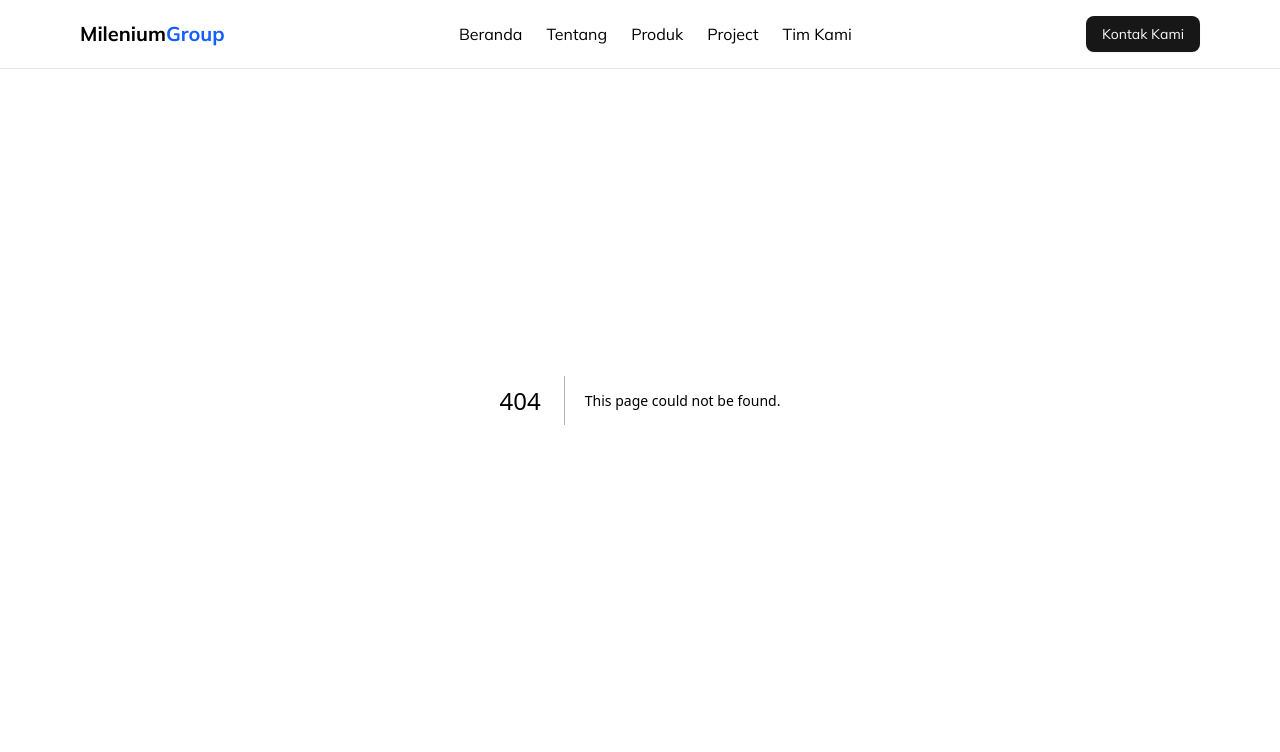
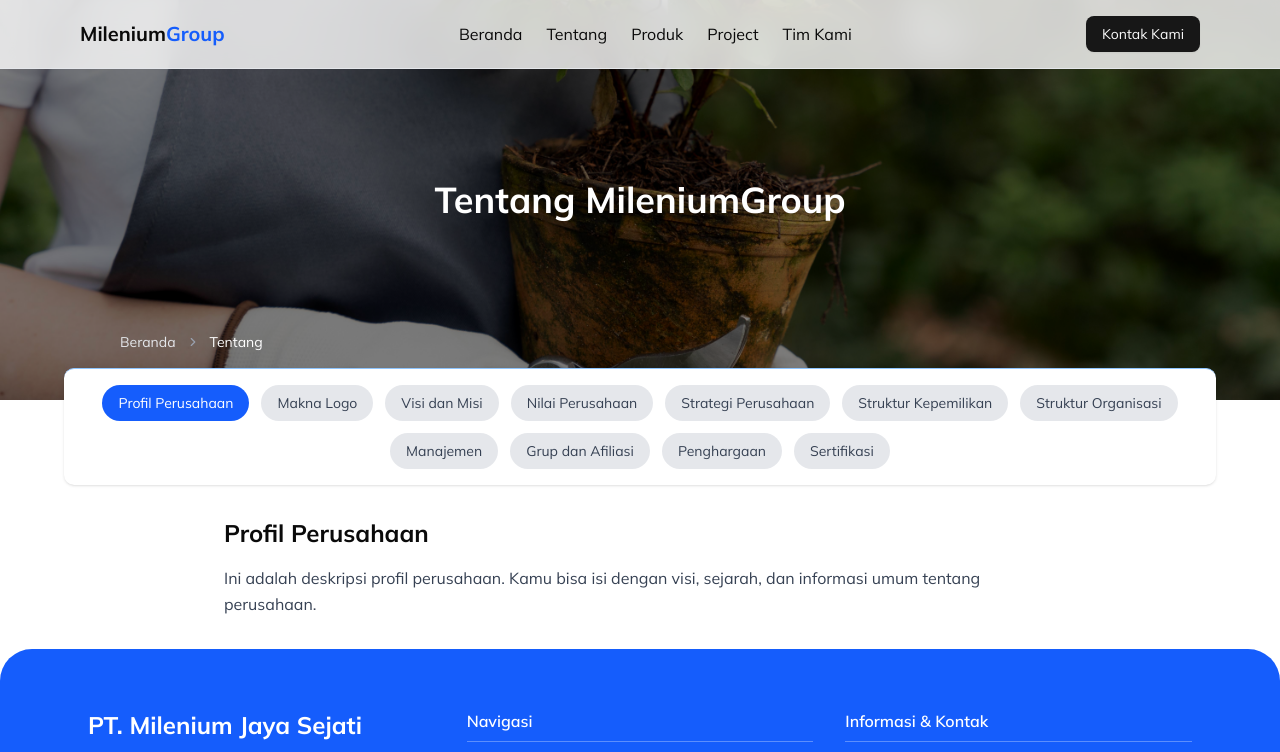
Before and after one commit to ezarwiratama/mileniumgroup, a Next.js app: page /tentang in a window 1280 px wide. Before the commit this address had no page. Shown: the top 752 px of the page. Built offline with nearby package versions, Linux system fonts and the light colour scheme.

Commit message:
add breadcrumb, add pages tentang

```diff
--- /dev/null
+++ b/src/app/tentang/page.js
@@ -0,0 +1,115 @@
+"use client";
+
+import { useState } from "react";
+import {
+  Breadcrumb,
+  BreadcrumbItem,
+  BreadcrumbLink,
+  BreadcrumbList,
+  BreadcrumbPage,
+  BreadcrumbSeparator,
+} from "@/components/ui/breadcrumb";
+
+export default function TentangPage() {
+  const [activeTab, setActiveTab] = useState("profil");
+
+  const tabs = [
+    { key: "profil", label: "Profil Perusahaan" },
+    { key: "logo", label: "Makna Logo" },
+    { key: "visi", label: "Visi dan Misi" },
+    { key: "nilai", label: "Nilai Perusahaan" },
+    { key: "strategi", label: "Strategi Perusahaan" },
+    { key: "kepemilikan", label: "Struktur Kepemilikan" },
+    { key: "organisasi", label: "Struktur Organisasi" },
+    { key: "manajemen", label: "Manajemen" },
+    { key: "afiliasi", label: "Grup dan Afiliasi" },
+    { key: "penghargaan", label: "Penghargaan" },
+    { key: "sertifikasi", label: "Sertifikasi" },
+  ];
+
+  return (
+    <main>
+      {/* Hero Section */}
+      <section
+        className="h-[50vh] flex items-center justify-center bg-cover bg-center relative px-6"
+        style={{ backgroundImage: "url('/bg-hero.jpg')" }}
+      >
+        <div className="absolute inset-0 bg-black/50"></div>
+
+        {/* Judul di tengah */}
+        <h1 className="relative z-10 text-4xl font-bold text-white">
+          Tentang MileniumGroup
+        </h1>
+
+        {/* Breadcrumb di kiri bawah */}
+        <div className="absolute bottom-12 left-30 z-10">
+          <Breadcrumb>
+            <BreadcrumbList className="text-sm text-gray-200">
+              <BreadcrumbItem>
+                <BreadcrumbLink href="/" className="hover:underline hover:text-blue-400">
+                  Beranda
+                </BreadcrumbLink>
+              </BreadcrumbItem>
+              <BreadcrumbSeparator className="text-gray-400" />
+              <BreadcrumbItem>
+                <BreadcrumbPage className="text-white">Tentang</BreadcrumbPage>
+              </BreadcrumbItem>
+            </BreadcrumbList>
+          </Breadcrumb>
+        </div>
+      </section>
+
+      {/* Tabs Section */}
+      <section className="-mt-8 relative z-20">
+        <div className="bg-white py-4 px-6 flex flex-wrap gap-3 justify-center rounded-lg max-w-6xl mx-auto shadow border-t border-blue-300">
+          {tabs.map((tab) => (
+            <button
+              key={tab.key}
+              onClick={() => setActiveTab(tab.key)}
+              className={`px-4 py-2 rounded-full text-sm font-medium transition ${
+                activeTab === tab.key
+                  ? "bg-blue-600 text-white"
+                  : "bg-gray-200 text-gray-700 hover:bg-gray-300"
+              }`}
+            >
+              {tab.label}
+            </button>
+          ))}
+        </div>
+      </section>
+
+      {/* Content Section */}
+      <section className="p-8 max-w-4xl mx-auto">
+        {activeTab === "profil" && (
+          <div>
+            <h2 className="text-2xl font-bold mb-4">Profil Perusahaan</h2>
+            <p className="text-gray-700 leading-relaxed">
+              Ini adalah deskripsi profil perusahaan. Kamu bisa isi dengan visi,
+              sejarah, dan informasi umum tentang perusahaan.
+            </p>
+          </div>
+        )}
+
+        {activeTab === "logo" && (
+          <div>
+            <h2 className="text-2xl font-bold mb-4">Makna Logo</h2>
+            <p className="text-gray-700 leading-relaxed">
+              Deskripsikan makna logo di sini.
+            </p>
+          </div>
+        )}
+
+        {activeTab === "visi" && (
+          <div>
+            <h2 className="text-2xl font-bold mb-4">Visi dan Misi</h2>
+            <p className="text-gray-700 leading-relaxed">
+              Visi: Menjadi perusahaan terdepan ...
+              <br />
+              Misi: Memberikan layanan terbaik ...
+            </p>
+          </div>
+        )}
+      </section>
+    </main>
+  );
+}
--- /dev/null
+++ b/src/components/ui/breadcrumb.jsx
@@ -0,0 +1,112 @@
+import * as React from "react"
+import { Slot } from "@radix-ui/react-slot"
+import { ChevronRight, MoreHorizontal } from "lucide-react"
+
+import { cn } from "@/lib/utils"
+
+function Breadcrumb({
+  ...props
+}) {
+  return <nav aria-label="breadcrumb" data-slot="breadcrumb" {...props} />;
+}
+
+function BreadcrumbList({
+  className,
+  ...props
+}) {
+  return (
+    <ol
+      data-slot="breadcrumb-list"
+      className={cn(
+        "text-muted-foreground flex flex-wrap items-center gap-1.5 text-sm break-words sm:gap-2.5",
+        className
+      )}
+      {...props} />
+  );
+}
+
+function BreadcrumbItem({
+  className,
+  ...props
+}) {
+  return (
+    <li
+      data-slot="breadcrumb-item"
+      className={cn("inline-flex items-center gap-1.5", className)}
+      {...props} />
+  );
+}
+
+function BreadcrumbLink({
+  asChild,
+  className,
+  ...props
+}) {
+  const Comp = asChild ? Slot : "a"
+
+  return (
+    <Comp
+      data-slot="breadcrumb-link"
+      className={cn("hover:text-foreground transition-colors", className)}
+      {...props} />
+  );
+}
+
+function BreadcrumbPage({
+  className,
+  ...props
+}) {
+  return (
+    <span
+      data-slot="breadcrumb-page"
+      role="link"
+      aria-disabled="true"
+      aria-current="page"
+      className={cn("text-foreground font-normal", className)}
+      {...props} />
+  );
+}
+
+function BreadcrumbSeparator({
+  children,
+  className,
+  ...props
+}) {
+  return (
+    <li
+      data-slot="breadcrumb-separator"
+      role="presentation"
+      aria-hidden="true"
+      className={cn("[&>svg]:size-3.5", className)}
+      {...props}>
+      {children ?? <ChevronRight />}
+    </li>
+  );
+}
+
+function BreadcrumbEllipsis({
+  className,
+  ...props
+}) {
+  return (
+    <span
+      data-slot="breadcrumb-ellipsis"
+      role="presentation"
+      aria-hidden="true"
+      className={cn("flex size-9 items-center justify-center", className)}
+      {...props}>
+      <MoreHorizontal className="size-4" />
+      <span className="sr-only">More</span>
+    </span>
+  );
+}
+
+export {
+  Breadcrumb,
+  BreadcrumbList,
+  BreadcrumbItem,
+  BreadcrumbLink,
+  BreadcrumbPage,
+  BreadcrumbSeparator,
+  BreadcrumbEllipsis,
+}
```
